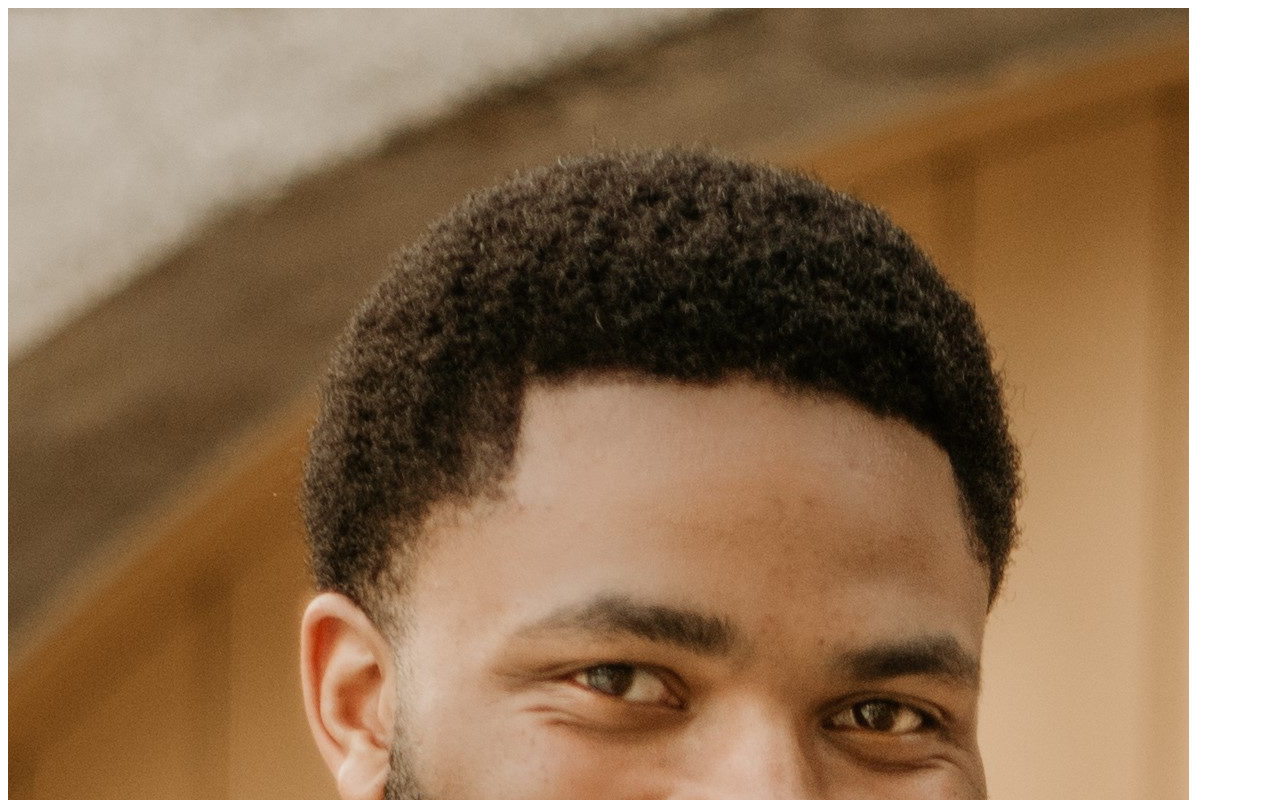
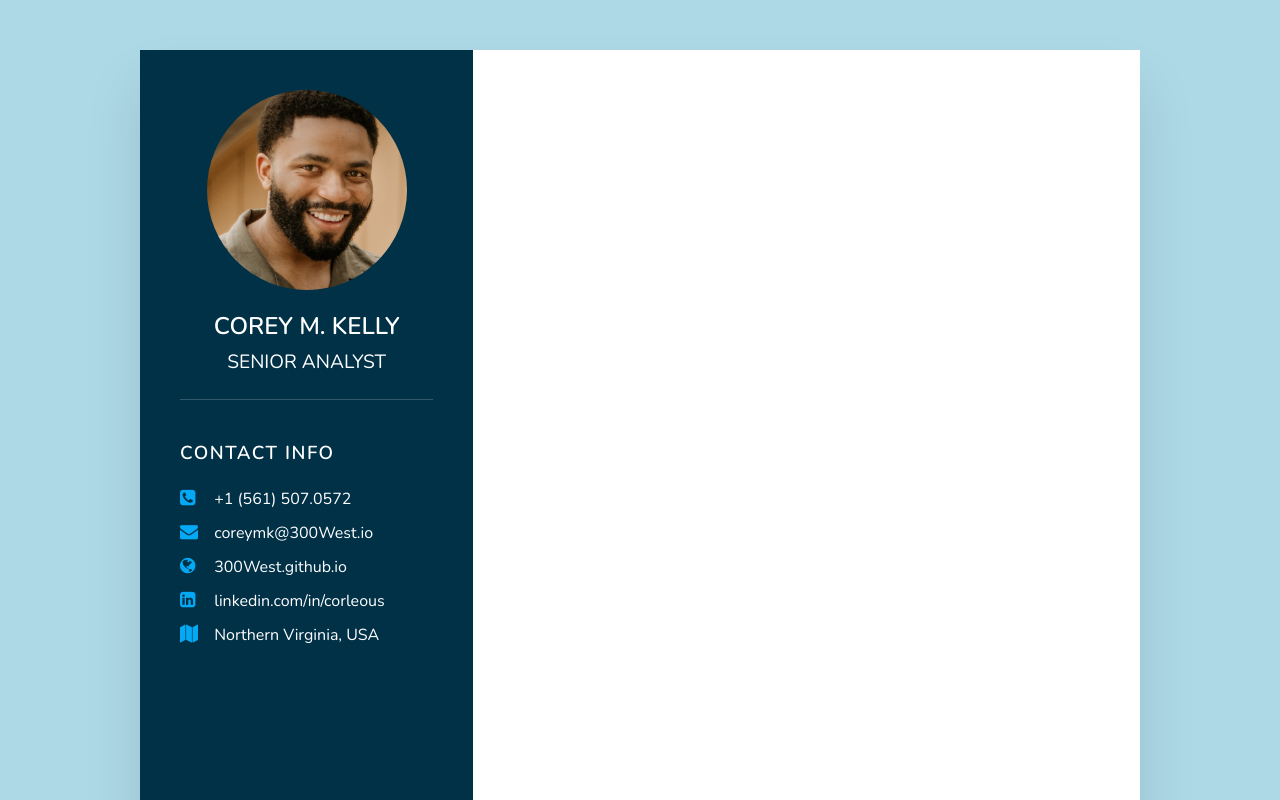
Before and after one commit to 300West/300West.github.io, a plain HTML site: page index.html in a window 1280 px wide. Shown: the top 800 px of the page. Drawn offline with nearby package versions, Linux system fonts and the light colour scheme.

Commit message:
Update index.html

```diff
--- a/index.html
+++ b/index.html
@@ -5,7 +5,7 @@
   <meta name="viewport" content="width=device-width, initial-scale=1.0"
   <title></title>
   <link rel="stylesheet" href="https://cdnjs.cloudflare.com/ajax/libs/font-awesome/4.7.0/css/font-awesome.css" integrity="sha512-5A8nwdMOWrSz20fDsjczgUidUBR8liPYU+WymTZP1lmY9G6Oc7HlZv156XqnsgNUzTyMefFTcsFH/tnJE/+xBg==" crossorigin="anonymous" referrerpolicy="no-referrer" />
-  <link rel="stylesheet" type="text.css" href="style.css" />
+  <link rel="stylesheet" href="style.css">
 </head>
 
 <body>
```
